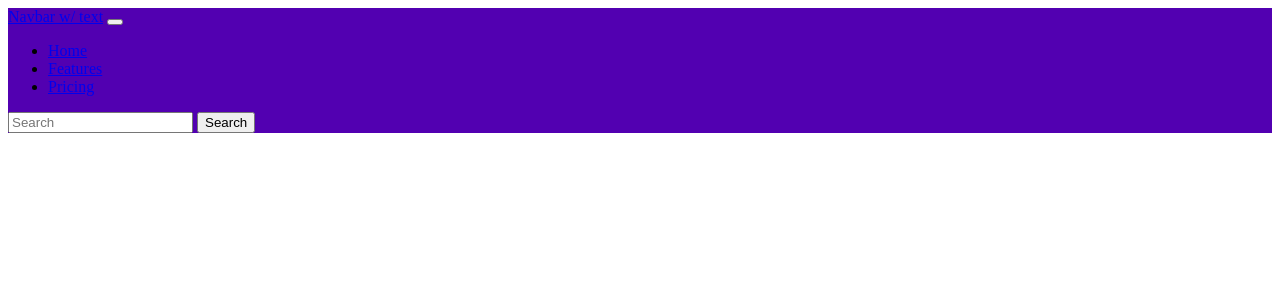
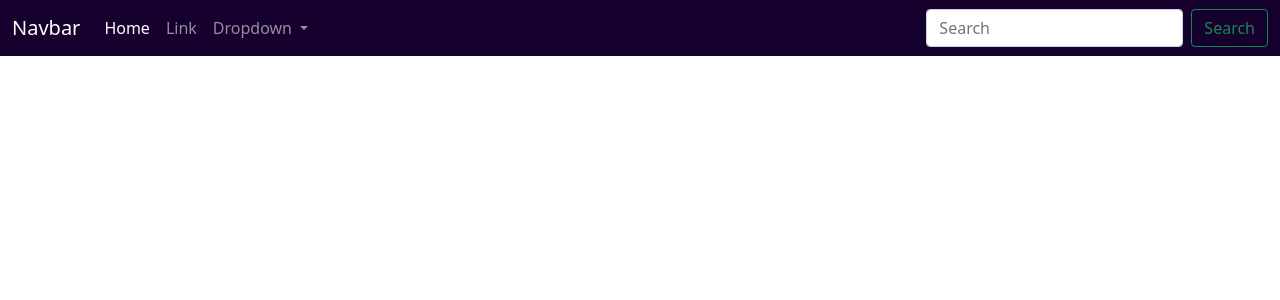
Before and after one commit to bensammwaniki/Gallery, a Django app: template galleryapp/templates/base.html in a window 1280 px wide. Shown: the top 300 px of the page. Run offline with Django 3.2, Linux system fonts and the light colour scheme; the template is opened without the code that fills it, so the values that code supplies are empty; some libraries are stand-ins or nearby versions.

Commit message:
added bootsrap 5 cdn

```diff
--- a/galleryapp/templates/base.html
+++ b/galleryapp/templates/base.html
@@ -8,36 +8,43 @@
     <meta http-equiv="X-UA-Compatible" content="IE=edge">
     <meta name="viewport" content="width=device-width, initial-scale=1.0">
     <title>Galleria</title>
-</head>
+    <link href="https://cdn.jsdelivr.net/npm/bootstrap@5.0.2/dist/css/bootstrap.min.css" rel="stylesheet" integrity="sha384-EVSTQN3/azprG1Anm3QDgpJLIm9Nao0Yz1ztcQTwFspd3yD65VohhpuuCOmLASjC" crossorigin="anonymous">
+
+  </head>
 <body>
-    <nav class="navbar navbar-light" style="background-color: #5200b1;">
+      <nav class="navbar navbar-expand-lg navbar-dark " style="background-color: #15002e;">
         <div class="container-fluid">
-          <a class="navbar-brand" href="#">Navbar w/ text</a>
-          <button class="navbar-toggler" type="button" data-bs-toggle="collapse" data-bs-target="#navbarText" aria-controls="navbarText" aria-expanded="false" aria-label="Toggle navigation">
+          <a class="navbar-brand" href="#">Navbar</a>
+          <button class="navbar-toggler" type="button" data-bs-toggle="collapse" data-bs-target="#navbarSupportedContent" aria-controls="navbarSupportedContent" aria-expanded="false" aria-label="Toggle navigation">
             <span class="navbar-toggler-icon"></span>
           </button>
-          <div class="collapse navbar-collapse" id="navbarText">
+          <div class="collapse navbar-collapse" id="navbarSupportedContent">
             <ul class="navbar-nav me-auto mb-2 mb-lg-0">
               <li class="nav-item">
                 <a class="nav-link active" aria-current="page" href="#">Home</a>
               </li>
               <li class="nav-item">
-                <a class="nav-link" href="#">Features</a>
+                <a class="nav-link" href="#">Link</a>
               </li>
-              <li class="nav-item">
-                <a class="nav-link" href="#">Pricing</a>
+              <li class="nav-item dropdown">
+                <a class="nav-link dropdown-toggle" href="#" id="navbarDropdown" role="button" data-bs-toggle="dropdown" aria-expanded="false">
+                  Dropdown
+                </a>
+                <ul class="dropdown-menu" aria-labelledby="navbarDropdown">
+                  <li><a class="dropdown-item" href="#">Action</a></li>
+                  <li><a class="dropdown-item" href="#">Another action</a></li>
+                  <li><hr class="dropdown-divider"></li>
+                  <li><a class="dropdown-item" href="#">Something else here</a></li>
+                </ul>
               </li>
             </ul>
-            <div class="container-fluid">
-                <form class="d-flex">
-                  <input class="form-control me-2" type="search" placeholder="Search" aria-label="Search">
-                  <button class="btn btn-outline-success" type="submit">Search</button>
-                </form>
-              </div>
+            <form class="d-flex">
+              <input class="form-control me-2" type="search" placeholder="Search" aria-label="Search">
+              <button class="btn btn-outline-success" type="submit">Search</button>
+            </form>
           </div>
         </div>
       </nav>
-
 
       {% block content %}
 
@@ -45,4 +52,6 @@
 
 
 </body>
+<script src="https://cdn.jsdelivr.net/npm/@popperjs/core@2.9.2/dist/umd/popper.min.js" integrity="sha384-IQsoLXl5PILFhosVNubq5LC7Qb9DXgDA9i+tQ8Zj3iwWAwPtgFTxbJ8NT4GN1R8p" crossorigin="anonymous"></script>
+<script src="https://cdn.jsdelivr.net/npm/bootstrap@5.0.2/dist/js/bootstrap.min.js" integrity="sha384-cVKIPhGWiC2Al4u+LWgxfKTRIcfu0JTxR+EQDz/bgldoEyl4H0zUF0QKbrJ0EcQF" crossorigin="anonymous"></script>
 </html>
--- a/galleryapp/templates/index.html
+++ b/galleryapp/templates/index.html
@@ -1,6 +1,5 @@
 {% extends 'base.html' %}
 {% load static %}
-
 {% block content %}
 <div class="card" style="width: 18rem;">
     <img src="..." class="card-img-top" alt="...">
```
